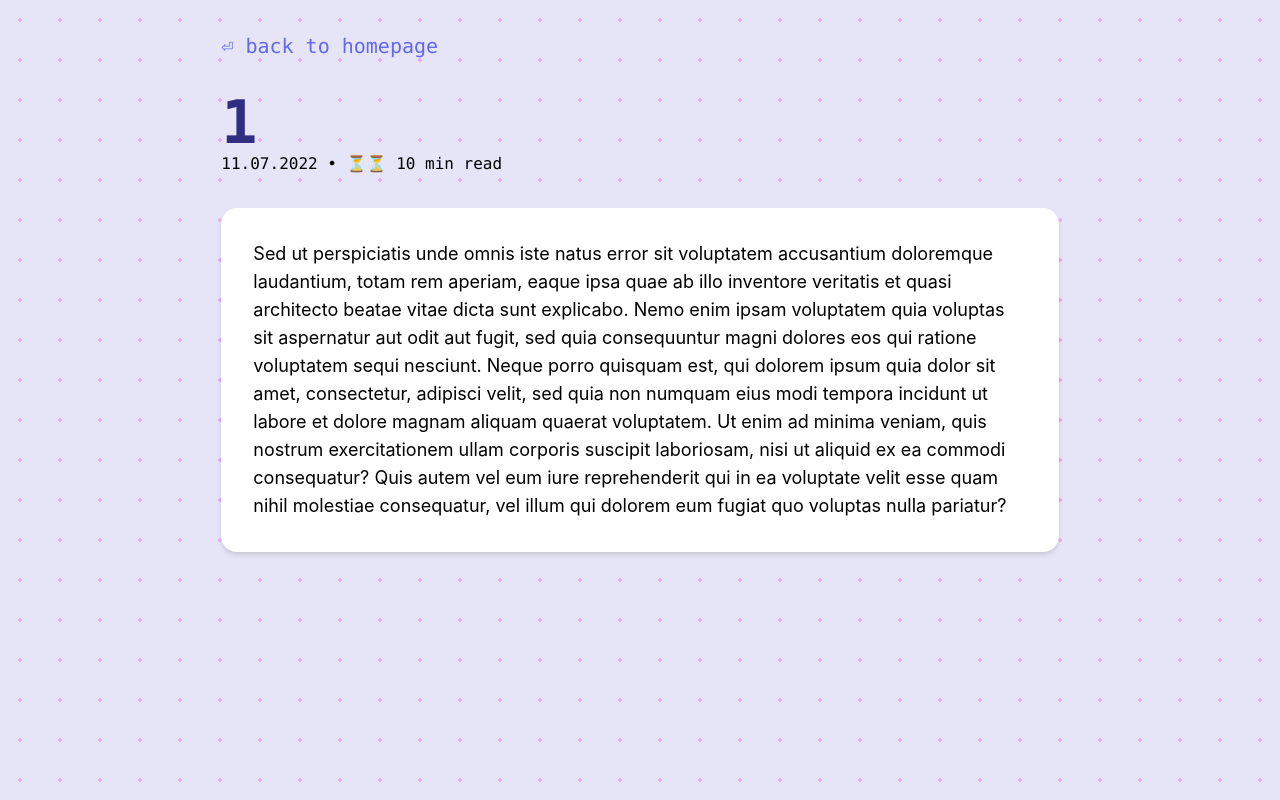
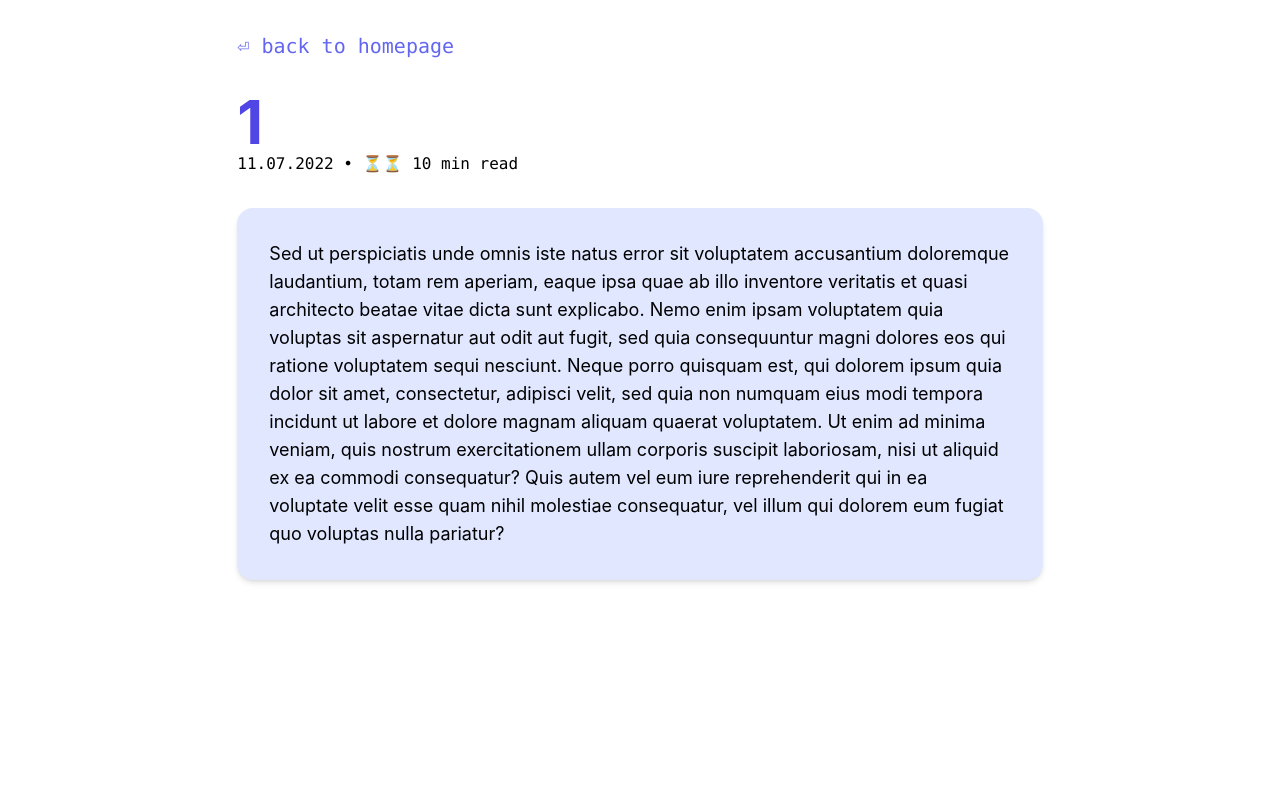
Before and after one commit to jjachowski/portfolio, a Next.js app: page /blog/1 in a window 1280 px wide. Built offline with nearby package versions, Linux system fonts and the light colour scheme.

Commit message:
cleaned up a bit

```diff
--- a/components/Card.tsx
+++ b/components/Card.tsx
@@ -9,12 +9,12 @@ interface CardProps {
 export const Card: React.FC<CardProps> = ({ children, title, className }) => {
   return (
     <div
-      className={`rounded-2xl bg-indigo-300  p-6 flex flex-col shadow-xl ${className}`}
+      className={`rounded-2xl bg-indigo-200  p-4 flex flex-col shadow-xl ${className}`}
     >
       {title && (
-        <div className='mb-6 bg-indigo-500 w-fit px-12 py-2 rounded-md shadow-lg'>
+        <div className='mb-6 bg-indigo-400 w-fit px-12 py-2  rounded-2xl shadow-ms'>
           {typeof title === 'string' ? (
-            <h2 className='text-2xl font-extrabold text-indigo-50'>{title}</h2>
+            <h2 className='text-2xl font-extrabold text-white'>{title}</h2>
           ) : (
             title
           )}
--- a/components/Header.tsx
+++ b/components/Header.tsx
@@ -13,7 +13,7 @@ export const Header: React.FC<HeaderProps> = ({}) => {
         alt='Picture of a really swell guy, author of this website, magnificent beard and slick hairstyle'
       />
       <div>
-        <h1 className='text-xl sm:text-2xl font-mono font-bold mb-1'>
+        <h1 className='text-xl sm:text-2xl  font-bold mb-1'>
           {`Hi, I'm Jakub and this is my portfolio website`}
         </h1>
         <GithubLink />
--- a/components/Layout.tsx
+++ b/components/Layout.tsx
@@ -7,7 +7,7 @@ interface LayoutProps {
 export const Layout: React.FC<LayoutProps> = ({ children }) => {
   return (
     <div className='w-screen flex justify-center'>
-      <div className='flex flex-col w-full px-2 sm:w-3/4 lg:w-2/3 max-w-5xl'>
+      <div className='flex flex-col w-full px-6 sm:w-3/4 lg:w-2/3 max-w-5xl'>
         {children}
       </div>
     </div>
--- a/pages/blog/[id].tsx
+++ b/pages/blog/[id].tsx
@@ -12,11 +12,9 @@ const BlogPost: React.FC<BlogPostProps> = ({}) => {
       <div className=' mt-8 font-mono text-indigo-500 text-xl hover:text-indigo-700 hover:underline '>
         <Link href='/'>⏎ back to homepage</Link>
       </div>
-      <h1 className='text-6xl font-mono font-bold mt-8 text-indigo-900'>
-        {id}
-      </h1>
+      <h1 className='text-6xl font-bold mt-8 text-indigo-600'>{id}</h1>
       <p className='font-mono'>11.07.2022 • ⏳⏳ 10 min read</p>
-      <div className='mt-8 bg-white p-8 rounded-2xl shadow-md'>
+      <div className='mt-8 bg-indigo-100 p-8 rounded-2xl shadow-md'>
         <p className='text-lg'>
           Sed ut perspiciatis unde omnis iste natus error sit voluptatem
           accusantium doloremque laudantium, totam rem aperiam, eaque ipsa quae
--- a/styles/globals.css
+++ b/styles/globals.css
@@ -9,10 +9,9 @@ body {
   font-family: -apple-system, BlinkMacSystemFont, Segoe UI, Roboto, Oxygen,
     Ubuntu, Cantarell, Fira Sans, Droid Sans, Helvetica Neue, sans-serif;
 
-    background-color: #e5e5f7;
-/* opacity: 0.3; */
-background-image: radial-gradient(#ECADF5 2px, #e5e5f7 2px);
-background-size: 40px 40px;
+    /* background-color: #e5e5f7;
+    background-image: radial-gradient(#ECADF5 2px, #e5e5f7 2px);
+    background-size: 40px 40px; */
 }
 
 a {
```
